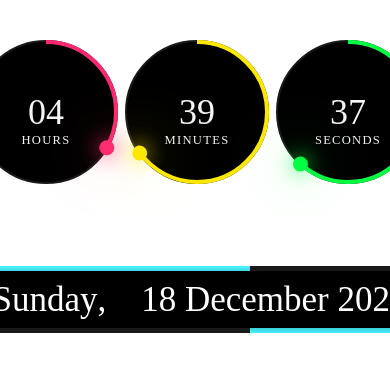
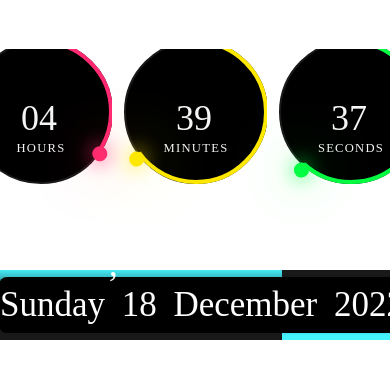
Before and after one commit to juhimungle/Clock, a plain HTML site: page digital/digital.html in a window 390 px wide. Shown: the part 310-688 px from the top of the page. Drawn offline with Linux system fonts and the light colour scheme.

Commit message:
update
update digital  css

```diff
--- a/digital/digital.css
+++ b/digital/digital.css
@@ -180,6 +180,11 @@ body{
 
 @media only screen and (min-width: 200px) and (max-width: 950px) {
 
+    *{
+    margin: 2px;
+     padding: 2px;
+    }
+
     body{
 
         width: 100%;
@@ -201,9 +206,11 @@ body{
     }
     .day{
 
-        font-size: 30px;
+        font-size: 35px;
         margin-top: 365x;
-        width: 450px;
+        width: 420px;
+         height: 70px;
+
         /* overflow: hidden; */
 
     }
```
